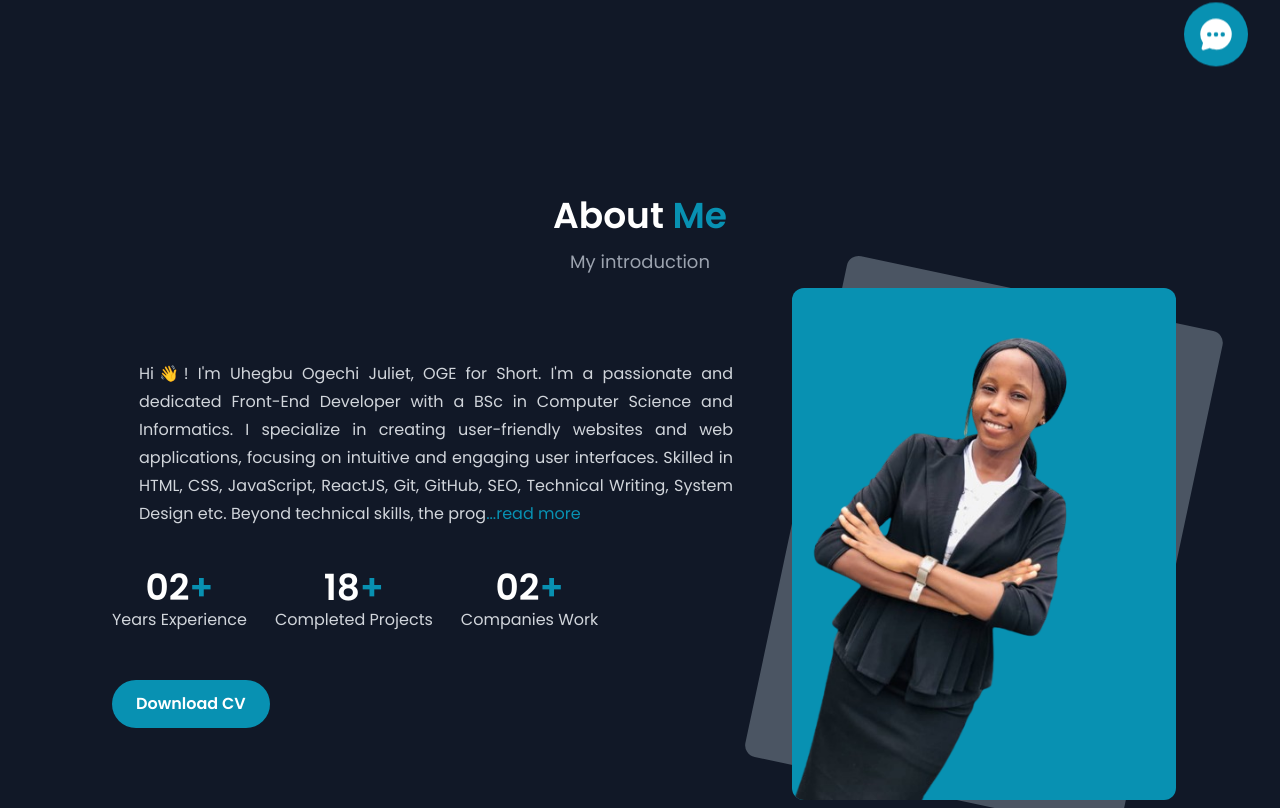
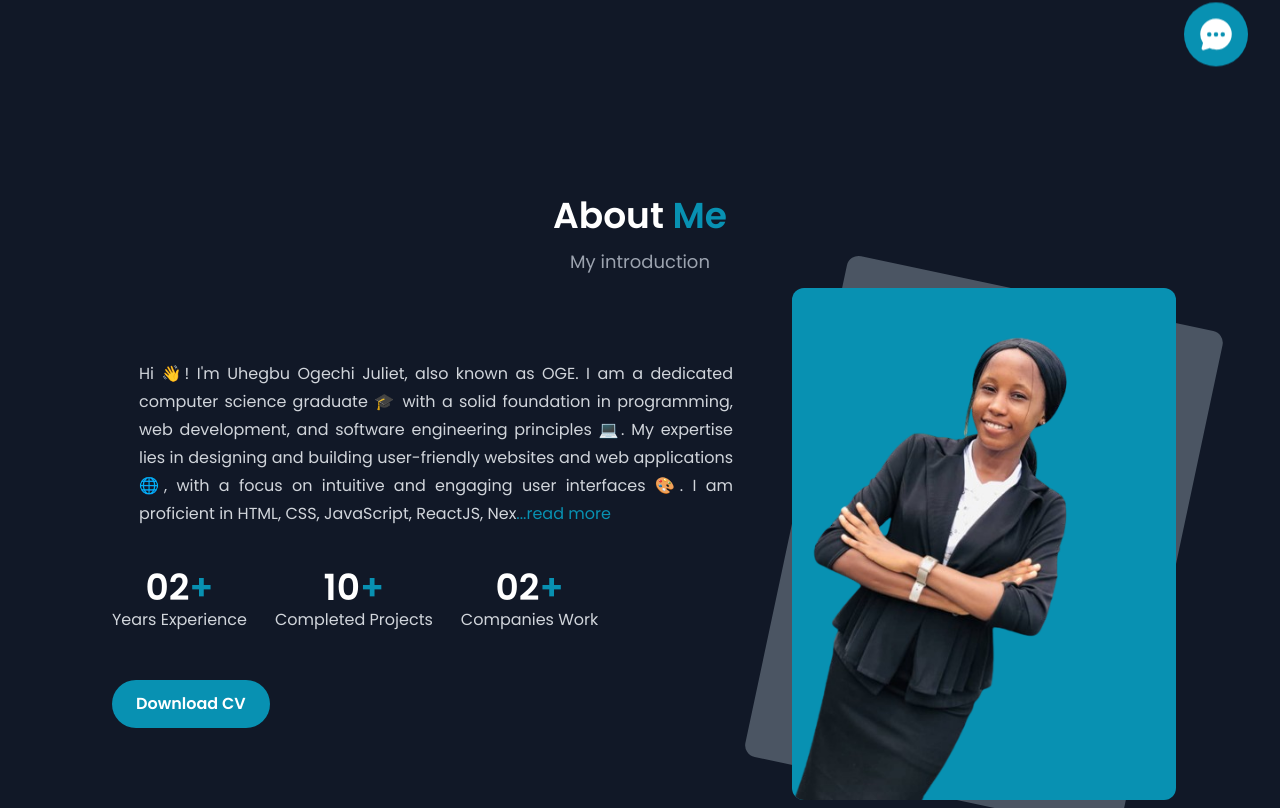
Before and after one commit to geliettech/Portfolio, a React (Vite) app: page / in a window 1280 px wide. Shown: the part 708-1516 px from the top of the page. Built offline with nearby package versions, Linux system fonts and the light colour scheme.

Commit message:
update components

```diff
--- a/src/components/About.jsx
+++ b/src/components/About.jsx
@@ -23,7 +23,7 @@ const ReadMore = ({ children }) => {
 const About = () => {
   const info = [
     { text: "Years Experience", count: "02" },
-    { text: "Completed Projects", count: "18" },
+    { text: "Completed Projects", count: "10" },
     { text: "Companies Work", count: "02" },
   ];
 
@@ -38,30 +38,29 @@ const About = () => {
           <div className="p-2">
             <div className="text-gray-300 my-3">
               <ReadMore>
-                Hi👋! I'm Uhegbu Ogechi Juliet, OGE for Short.
-
-                I'm a passionate and dedicated Front-End Developer with a
-                BSc in Computer Science and Informatics. I specialize in
-                creating user-friendly websites and web applications, focusing
-                on intuitive and engaging user interfaces. Skilled in HTML,
-                CSS, JavaScript, ReactJS, Git, GitHub, SEO, Technical Writing,
-                System Design etc. Beyond technical skills, the program
-                emphasized soft skills such as problem solving, effective
-                communication and team collaboration.
-
-                My journey into Frontend development began in 2020 with the
-                Google Developer Student Club, where I developed a single-page
-                website. This sparked my passion for web development. In 2022,
-                I advanced my skills in HTML, CSS, JavaScript, and ReactJS
-                at the STUTERN Accelerator, supported by the Afro-Girls
-                scholarship.
-
-                Fast-forward to today, I've proven ability to work in diverse
-                environments, from startups to large corporations and
-                open-source communities. My focus is on building accessible
-                and inclusive digital experiences, and I'm committed to
-                continuous improvement and staying current with the latest
-                technologies.
+                Hi 👋! I'm Uhegbu Ogechi Juliet, also known as OGE. I am a
+                dedicated computer science graduate 🎓 with a solid foundation
+                in programming, web development, and software engineering
+                principles 💻. My expertise lies in designing and building
+                user-friendly websites and web applications 🌐, with a focus on
+                intuitive and engaging user interfaces 🎨. I am proficient in
+                HTML, CSS, JavaScript, ReactJS, Next.js, Git, GitHub, SEO,
+                technical writing, system design, and more 🚀. Beyond my
+                technical skills, I possess strong problem-solving abilities,
+                in-depth knowledge of modern technologies 🔧, and effective
+                communication skills 🗣️, enabling seamless collaboration within
+                teams. My passion for front-end development began in 2020 when I
+                joined the Google Developer Student Club 👩‍💻, where I developed a
+                single-page website that ignited my interest in web development.
+                In 2022, I further enhanced my skills in HTML, CSS, Sass, JavaScript,
+                ReactJS and Next.js through the STUTERN Accelerator program,
+                supported by the Afro-Girls scholarship🌟. Today, I have proven
+                my ability to contribute to innovative and impactful projects
+                across diverse environments, including startups, large
+                corporations, and open-source communities 🌍. I am dedicated to
+                creating accessible and inclusive digital experiences 🌈 while
+                staying committed to continuous improvement and keeping up with
+                the latest technologies 🔄.
               </ReadMore>
               <div className="flex mt-10 items-center gap-7">
                 {info.map((content) => (
--- a/src/components/Hero.jsx
+++ b/src/components/Hero.jsx
@@ -30,7 +30,7 @@ const Hero = () => {
             My name is <span>Uhegbu, Ogechi Juliet</span>
           </h1>
           <h4 className="md:text-2xl text-lg md:leading-normal leading-10 mt-4 font-bold text-gray-600">
-            Frontend Developer
+            Frontend Software Developer
           </h4>
           <a href="#contact">
             <button className="btn-primary mt-8">Contact Me</button>
```
Also changed, not shown: 1 other file (tests, documents, lock files or other folders).
